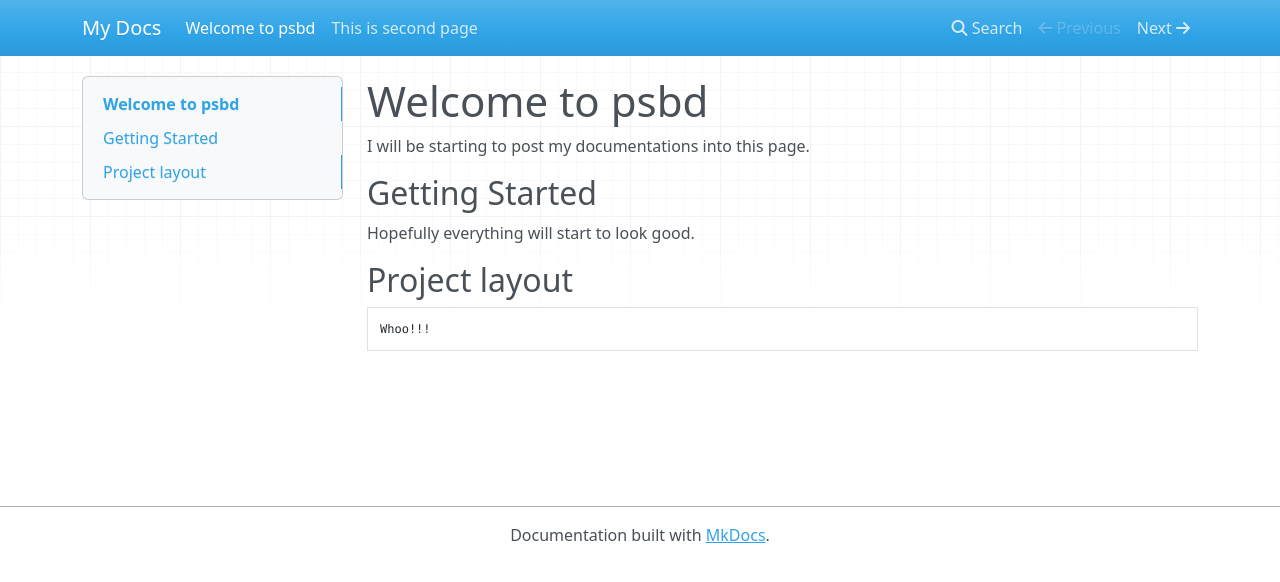
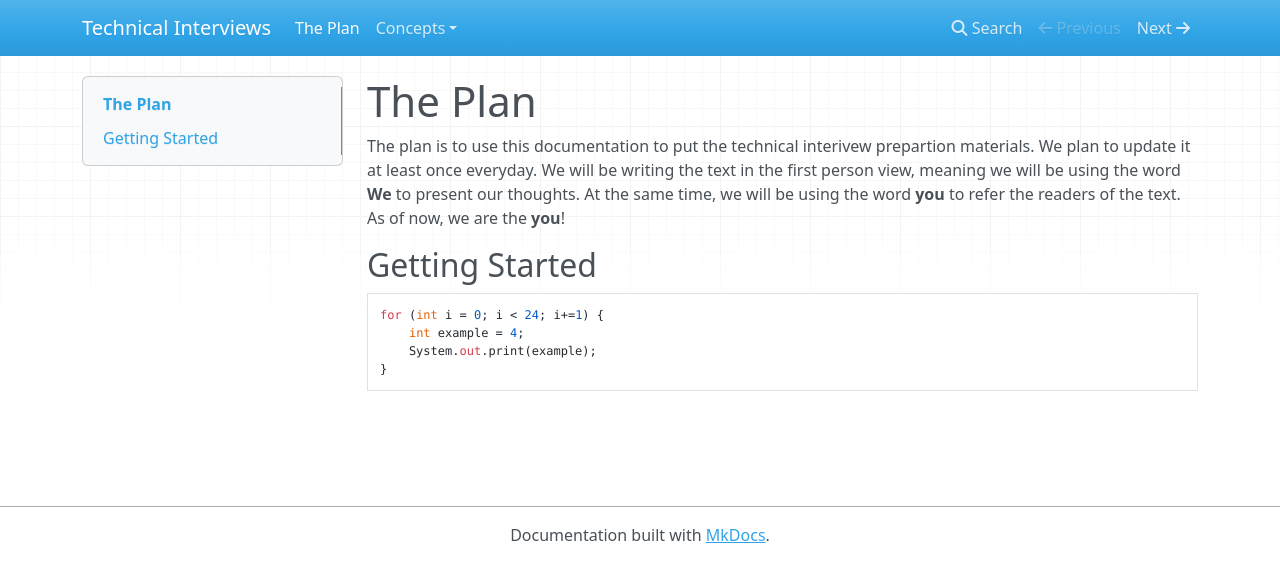
Before and after one commit to psbd/psbd.github.io, an MkDocs documentation site: the page built from docs/index.md, in a window 1280 px wide. Shown: the top 582 px of the page. Built offline with MkDocs 1.6.1, drawn with Linux system fonts in a browser that asks for light colours; nearby versions of some CDN libraries.

```diff
--- a/docs/index.md
+++ b/docs/index.md
@@ -1,11 +1,10 @@
-# Welcome to psbd
+# The Plan
 
-I will be starting to post my documentations into this page.
+The plan is to use this documentation to put the technical interivew prepartion materials. We plan to update it at least once everyday. We will be writing the text in the first person view, meaning we will be using the word **We** to present our thoughts. At the same time, we will be using the word **you** to refer the readers of the text. As of now, we are the **you**!
 
 ## Getting Started
 
-Hopefully everything will start to look good.
-
-## Project layout
-
-    Whoo!!!
+    for (int i = 0; i < 24; i+=1) {
+        int example = 4;
+        System.out.print(example);
+    }
--- a/mkdocs.yml
+++ b/mkdocs.yml
@@ -1 +1,5 @@
-site_name: My Docs
+site_name: Technical Interviews
+
+markdown_extensions:
+  - pymdownx.betterem:
+      smart_enable: all
```
Also changed, not shown: docs/concepts/dp.md (added, +25 -0 lines), docs/page2.md (deleted, +0 -11 lines).
